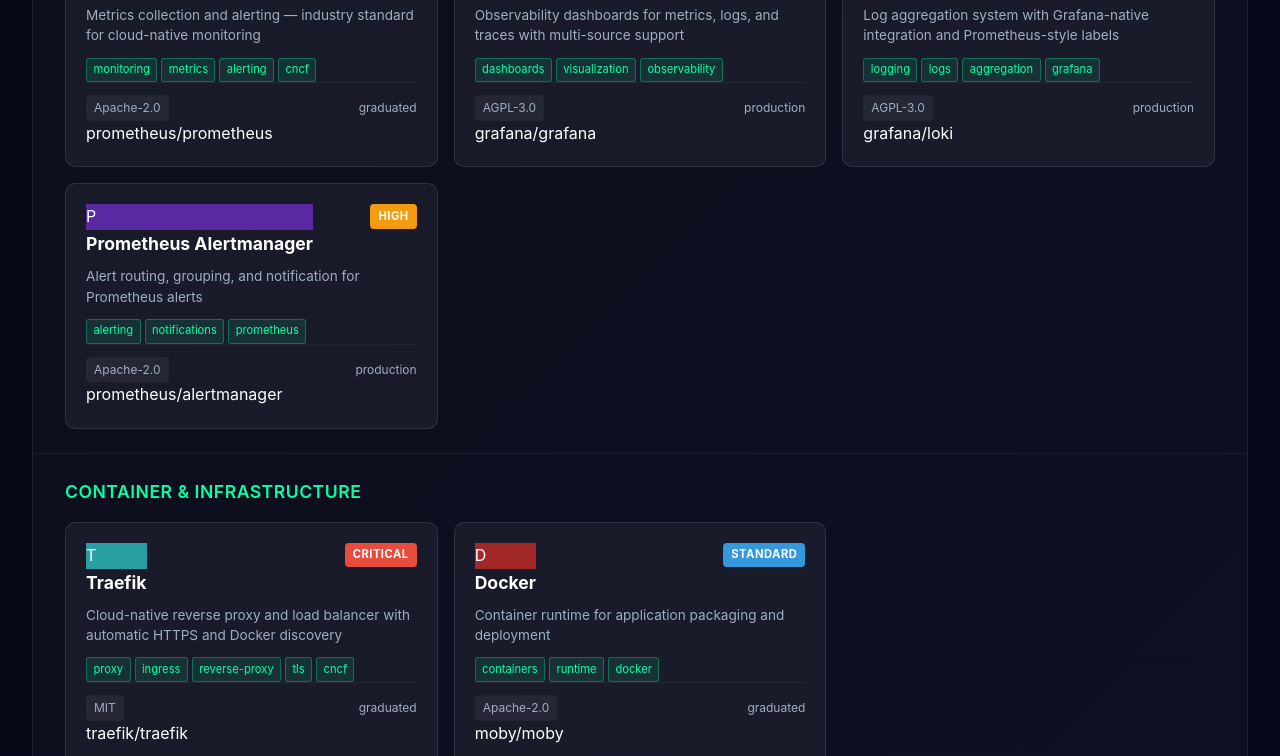
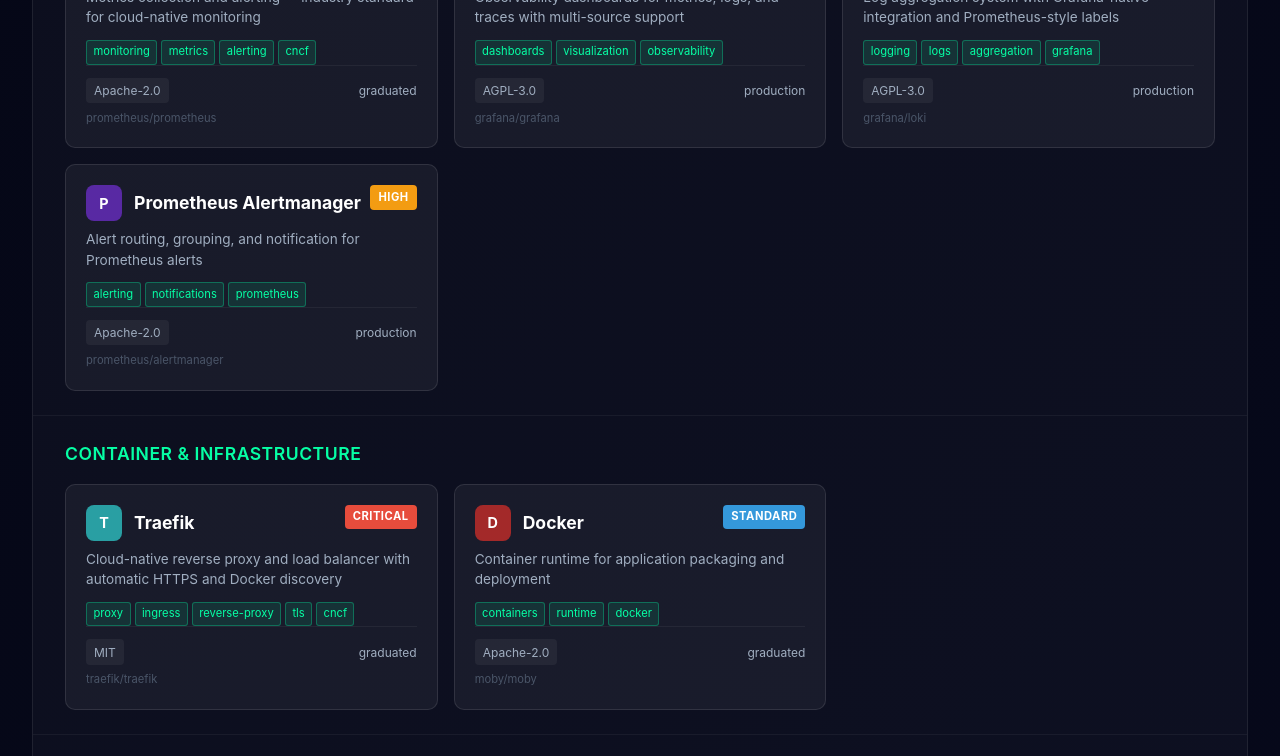
Before and after one commit to opendesk-edu/opendesk-edu-landscape, a website: page index.html in a window 1280 px wide. Shown: the part 867-1623 px from the top of the page. Drawn offline with Linux system fonts and the light colour scheme.

Commit message:
feat: add service logo support with colored initial fallback
Adds a hosted_logos/ directory for service logo SVGs. Updates card rendering to show a 36x36px logo next to each service name, with a colored initial-letter fallback when no logo is available. Includes a Grafana logo SVG and a fetch-logos.sh helper script to download logos from official project sources.

Ultraworked with [Sisyphus](https://github.com/code-yeongyu/oh-my-openagent)

Co-authored-by: Sisyphus <clio-agent@sisyphuslabs.ai>

```diff
--- a/styles.css
+++ b/styles.css
@@ -315,10 +315,42 @@
   margin-bottom: 0.5rem;
 }
 
+.item-name-row {
+  display: flex;
+  align-items: center;
+  gap: 0.75rem;
+  min-width: 0;
+}
+
+.item-logo {
+  width: 36px;
+  height: 36px;
+  border-radius: 8px;
+  flex-shrink: 0;
+  object-fit: contain;
+  background: rgba(255, 255, 255, 0.05);
+}
+
+.item-logo-fallback {
+  display: flex;
+  align-items: center;
+  justify-content: center;
+  font-size: 0.9rem;
+  font-weight: 700;
+  color: white;
+  width: 36px;
+  height: 36px;
+  border-radius: 8px;
+  flex-shrink: 0;
+}
+
 .item-name {
   font-size: 1.1rem;
   font-weight: 700;
   color: var(--light);
+  overflow: hidden;
+  text-overflow: ellipsis;
+  white-space: nowrap;
 }
 
 .tier-badge {
@@ -356,6 +388,15 @@
   background: rgba(255, 255, 255, 0.05);
   padding: 0.2rem 0.5rem;
   border-radius: 4px;
+}
+
+.item-repo {
+  font-size: 0.7rem;
+  color: var(--gray-dark);
+  margin-top: 0.4rem;
+  overflow: hidden;
+  text-overflow: ellipsis;
+  white-space: nowrap;
 }
 
 .item-tags {
```
Also changed, not shown: hosted_logos/grafana.svg (added), 1 other file.
